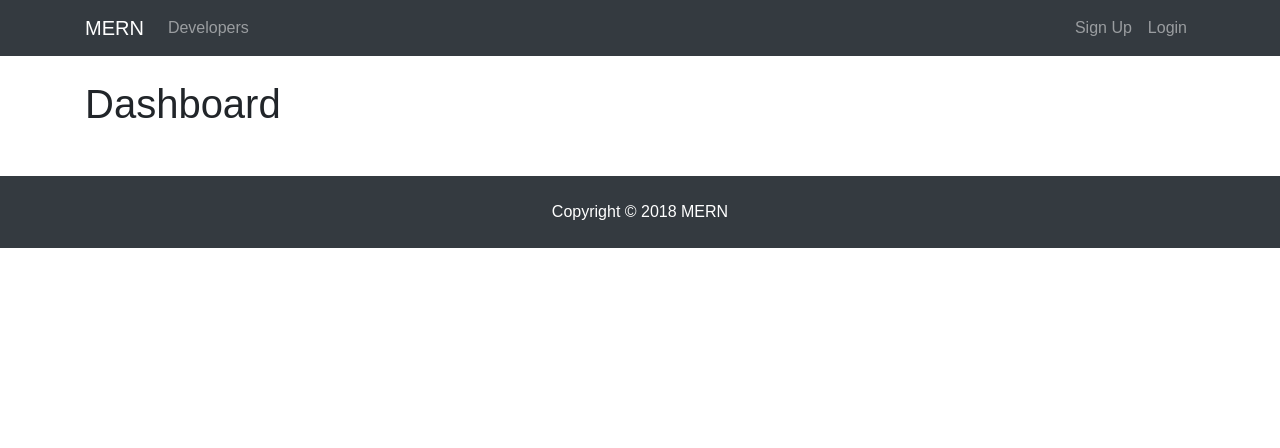
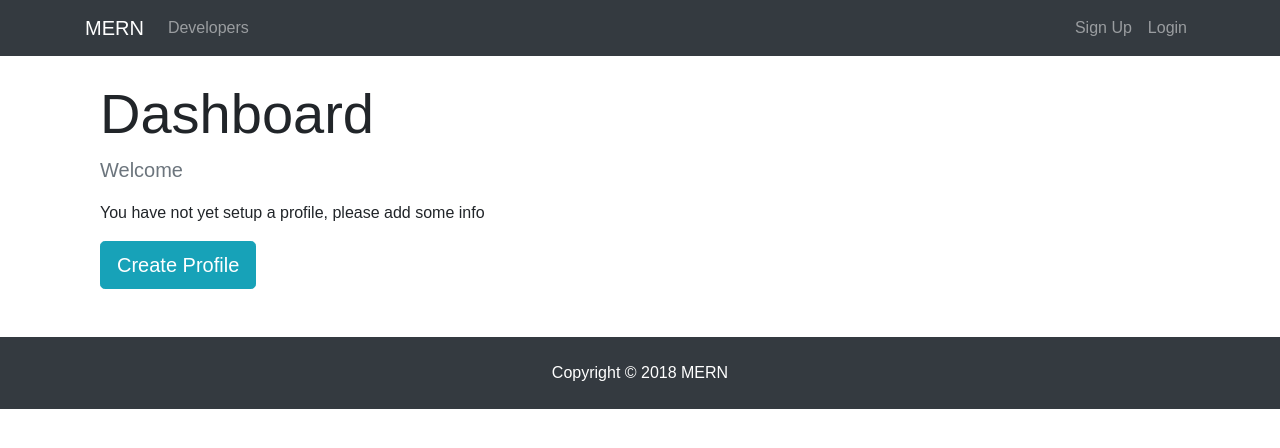
Before and after one commit to valpioner/mern, a React (Create React App) app in the folder client/: page /dashboard in a window 1280 px wide. Shown: the top 448 px of the page. Built offline with nearby package versions, Linux system fonts and the light colour scheme; no server answers.

Commit message:
Spinner Component & Dashboard Start

```diff
--- a/client/src/actions/profileActions.js
+++ b/client/src/actions/profileActions.js
@@ -3,7 +3,6 @@
 import {
   GET_PROFILE,
   PROFILE_LOADING,
-  GET_ERRORS,
   CLEAR_CURRENT_PROFILE
 } from "./types";
 
--- /dev/null
+++ b/client/src/components/common/Spinner.js
@@ -0,0 +1,14 @@
+import React, { Component } from "react";
+import spinner from "./spinner.gif";
+
+export default () => {
+  return (
+    <div>
+      <img
+        src={spinner}
+        style={{ width: "200px", margin: "auto", display: "block" }}
+        alt="Loading..."
+      />
+    </div>
+  );
+};
--- a/client/src/components/dashboard/Dashboard.js
+++ b/client/src/components/dashboard/Dashboard.js
@@ -1,7 +1,9 @@
 import React, { Component } from "react";
+import { Link } from "react-router-dom";
 import PropTypes from "prop-types";
 import { connect } from "react-redux";
 import { getCurrentProfile } from "../../actions/profileActions";
+import Spinner from '../common/Spinner';
 
 class Dashboard extends Component {
   componentDidMount() {
@@ -9,15 +11,58 @@
   }
 
   render() {
+    const { user } = this.props.auth;
+    const { profile, loading } = this.props.profile;
+
+    let dashboardContent;
+
+    if (profile === null || loading) {
+      dashboardContent = <Spinner />;
+    } else {
+      // Chack if logged in user has profile data
+      if (Object.keys(profile).length > 0) {
+        dashboardContent = <h4>TODO: DISPLAY PROFILE</h4>
+      } else {
+        // User is logged in but has no prodile
+        dashboardContent = (
+          <div>
+            <p className="lead text-muted">Welcome {user.name}</p>
+            <p>You have not yet setup a profile, please add some info</p>
+            <Link to="/create-profile" className="btn btn-lg btn-info">
+              Create Profile
+            </Link>
+          </div>
+        )
+      }
+    }
+
     return (
-      <div>
-        <h1>Dashboard</h1>
+      <div className="dashboard">
+        <div className="container">
+          <div className="row">
+            <div className="col-md-12">
+              <h1 className="display-4">Dashboard</h1>
+              {dashboardContent}
+            </div>
+          </div>
+        </div>
       </div>
     );
   }
 }
 
+Dashboard.PropTypes = {
+  getCurrentProfile: PropTypes.func.isRequired,
+  auth: PropTypes.object.isRequired,
+  profile: PropTypes.object.isRequired
+};
+
+const mapStateToProps = state => ({
+  profile: state.profile,
+  auth: state.auth
+});
+
 export default connect(
-  null,
+  mapStateToProps,
   { getCurrentProfile }
 )(Dashboard);
```
Also changed, not shown: client/src/components/common/spinner.gif (added).
